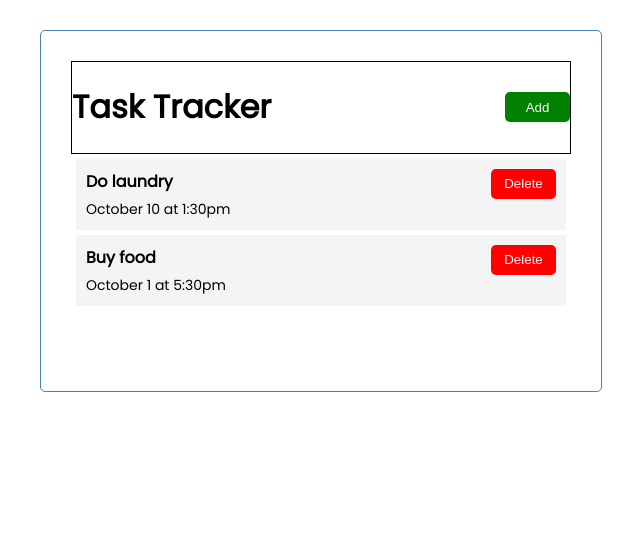
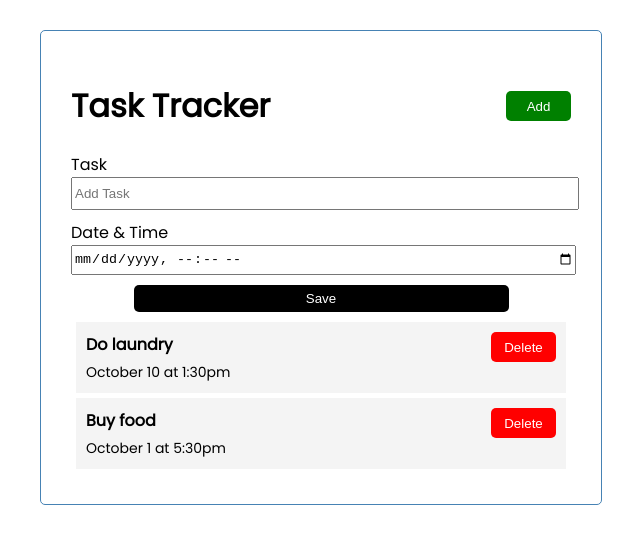
Before and after one commit to admiralzhenghe/react-task-tracker, a React (Create React App) app: page / in a window 1280 px wide. Shown: the top 544 px of the page, without its empty margins (319-959 px from the left). Built offline with nearby package versions, Linux system fonts and the light colour scheme.

Commit message:
added AddTask component

```diff
--- a/src/App.js
+++ b/src/App.js
@@ -1,5 +1,6 @@
 import { useState } from "react";
 import Header from './components/Header'
+import AddTask from "./components/AddTask";
 import Tasks from './components/Tasks'
 
 const App = () => {
@@ -7,26 +8,30 @@ const App = () => {
     {
       id: 1,
       text: 'Do laundry',
-    day: 'October 10 at 1:30pm',
-    reminder: true,
+      datetime: 'October 10 at 1:30pm',
+      complete: false,
     },
     {
       id: 2,
       text: 'Buy food',
-    day: 'October 1 at 5:30pm',
-    reminder: true,
+      datetime: 'October 1 at 5:30pm',
+      complete: false,
     },
   ])
 
-  const deleteTask = (id) => {
-    console.log('delete', id)
-    // setTasks(tasks.filter(task => task.id !== id))
+  const handleAdd = (task) => {
+    setTasks([...tasks, task])
+  }
+
+  const handleDelete = (id) => {
+    setTasks(tasks.filter(task => task.id !== id))
   }
 
   return (
     <div className="container">
       <Header />
-      <Tasks tasks={ tasks } onDelete={deleteTask}/>
+      <AddTask onAdd={handleAdd}/>
+      <Tasks tasks={tasks} onDelete={handleDelete}/>
     </div>
   )
 }
--- /dev/null
+++ b/src/components/AddTask.js
@@ -0,0 +1,51 @@
+import { useState } from "react"
+
+const AddTask = ({ onAdd }) => {
+    const [text, setText] = useState('')
+    const [datetime, setDatetime] = useState('')
+    const [complete, setComplete] = useState(false)
+
+    const handleSubmit = (e) => {
+        e.preventDefault()
+        console.log(e.currentTarget)
+
+        if (!text) {
+            alert('Please add a task')
+            return
+        }
+
+        onAdd({
+            id: Date.now(),
+            text: text,
+            datetime: datetime,
+            complete: complete,
+        })
+
+    }
+
+    return (
+        <form className='add-form' onSubmit={handleSubmit}>
+            <div className='form-control'>
+                <label>Task</label>
+                <input
+                    type='text'
+                    placeholder='Add Task'
+                    value={text} onChange={(e) => {setText(e.target.value)}}
+                />
+            </div>
+            <div className='form-control'>
+                <label>Date & Time</label>
+                <input type='datetime-local' placeholder='Add Date & Time'
+                value={datetime} onChange={(e) => {
+                    setDatetime(e.target.value)
+                }}
+                />
+            </div>
+            <div className='submit-container'>
+                <input type='submit' value='Save' className='btn btn-block'></input>
+            </div>
+        </form>
+    )
+}
+
+export default AddTask
--- a/src/components/Task.js
+++ b/src/components/Task.js
@@ -2,12 +2,12 @@ import Button from './Button'
 
 const Task = ({ task, onDelete }) => {
     return (
-        <div className="task" key={task.id}>
+        <div className="task">
             <div className="task-container">
                 <div className="task-text">{task.text}</div>
-                <Button color="red" id={task.id} text="Delete" onDelete={onDelete}/>
+                <Button color="red" id={task.id} onDelete={onDelete} text="Delete"/>
             </div>
-            <div className="task-day">{task.day}</div>
+            <div className="task-day">{task.datetime}</div>
         </div>
     )
 }
--- a/src/components/Tasks.js
+++ b/src/components/Tasks.js
@@ -4,7 +4,7 @@ const Tasks = ({ tasks, onDelete }) => {
     return (
         <>
             {tasks.map((task) => (
-                <Task task={ task } onDelete={ onDelete }/>
+                <Task task={task} key={task.id} onDelete={onDelete}/>
             ))}
         </>
     )
--- a/src/index.css
+++ b/src/index.css
@@ -16,7 +16,6 @@ body {
 
 .header {
   align-items: center;
-  border: 1px solid black;
   display: flex;
   justify-content: space-between;
 }
@@ -29,6 +28,26 @@ body {
   height: 30px;
   width: 65px;
   text-align: center;
+}
+
+.form-control {
+  margin: 0 0 10px 0;
+}
+
+.form-control input {
+  height: 2em;
+  width: 100%;
+}
+
+.submit-container {
+  text-align: center;
+}
+
+.btn-block {
+  background-color: black;
+  height: 2em;
+  margin: 0 0 5px 0;
+  width: 75%;
 }
 
 .task {
```
Also changed, not shown: src/components/Button.js (+5 -5 lines). Lines whose indentation alone changed are shown as unchanged.
